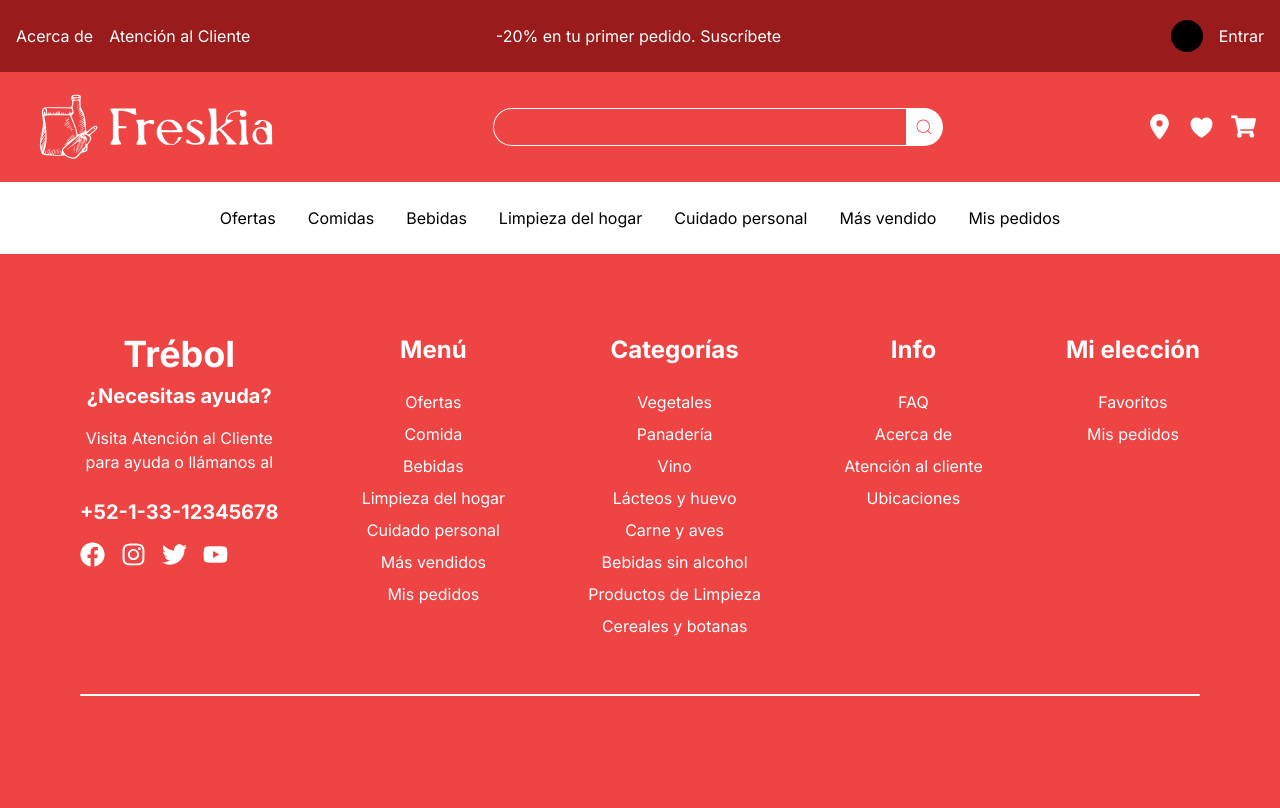
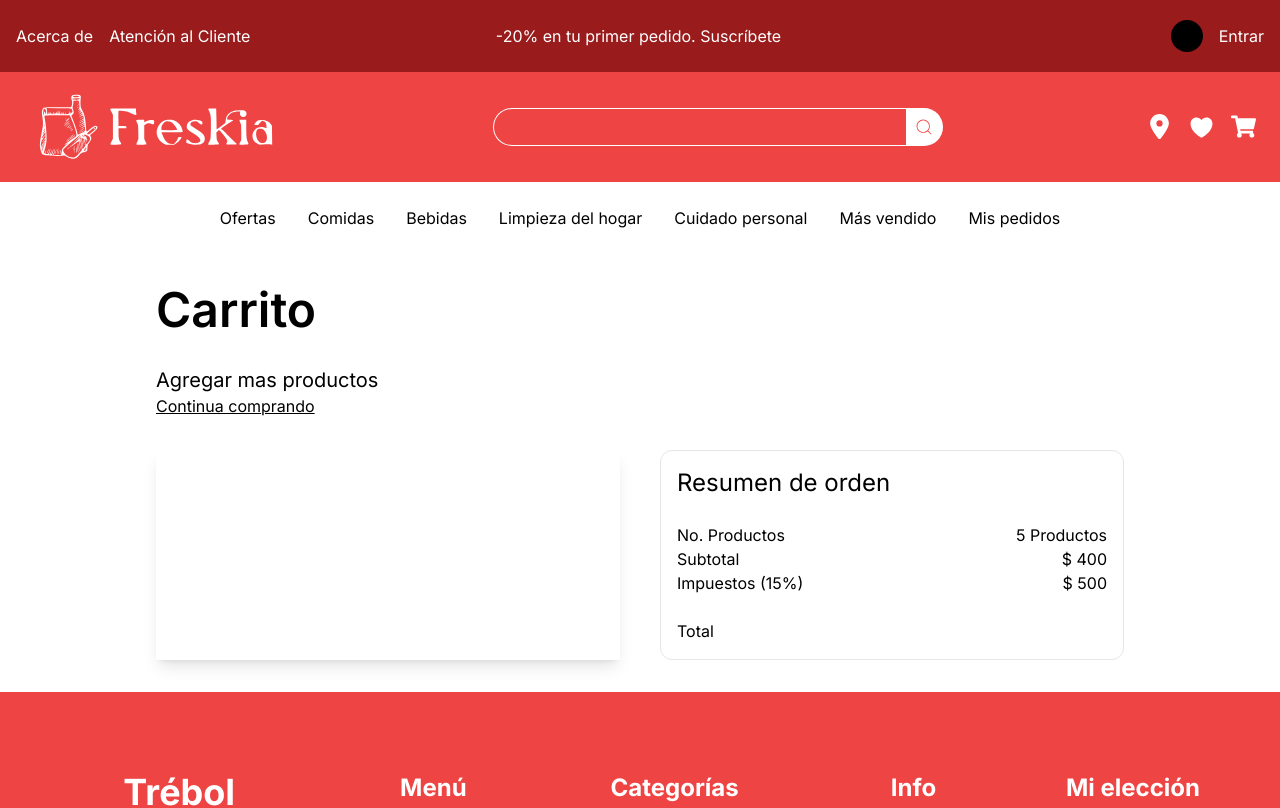
Before and after one commit to jwilliam96/supermarket, a Next.js app: page /cart in a window 1280 px wide. Shown: the top 808 px of the page. Built offline with nearby package versions, Linux system fonts and the light colour scheme.

Commit message:
cart page

```diff
--- a/src/app/(dashboard)/cart/page.tsx
+++ b/src/app/(dashboard)/cart/page.tsx
@@ -1,8 +1,28 @@
+import { CartOrder, CartProducts } from "@/components";
+import Link from "next/link";
 
 export default function CartPage() {
     return (
-        <div >
+        <div className="max-w-[1000px] mx-auto px-4">
 
+            <h2 className="text-5xl my-8 font-semibold">Carrito</h2>
+
+            <h3 className="text-xl">Agregar mas productos</h3>
+            <Link href={"/"} className="underline">Continua comprando</Link>
+
+            <div className="grid gap-10 my-8 md:grid-cols-2">
+
+                {/* PRODUCTOS  */}
+                <div className="shadow-lg">
+                    <CartProducts />
+                </div>
+
+                {/* ORDEN DE COMPRA */}
+                <div>
+                    <CartOrder />
+                </div>
+
+            </div>
 
         </div>
     );
--- a/src/app/(dashboard)/layout.tsx
+++ b/src/app/(dashboard)/layout.tsx
@@ -7,10 +7,12 @@ export default function Layout({
     children: React.ReactNode;
 }) {
     return (
-        <div className="relative">
+        <div className="relative flex flex-col min-h-screen">
             <CartModal />
             <TopMenu />
-            {children}
+            <div className="grow">
+                {children}
+            </div>
             <Footer />
         </div>
     );
--- /dev/null
+++ b/src/components/cart/CartOrder.tsx
@@ -0,0 +1,25 @@
+
+export function CartOrder() {
+    return (
+        <div className=" border rounded-xl p-4">
+            <h3 className="text-2xl">Resumen de orden</h3>
+
+            <div className="my-6 grid grid-cols-2">
+                <span>No. Productos</span>
+                <span className="text-right">5 Productos</span>
+
+                <span>Subtotal</span>
+                <span className="text-right">$ 400</span>
+
+                <span>Impuestos (15%)</span>
+                <span className="text-right">$ 500</span>
+
+            </div>
+
+            <div className="flex justify-between">
+                <span>Total</span><span></span>
+            </div>
+
+        </div>
+    )
+}
--- /dev/null
+++ b/src/components/cart/CartProducts.tsx
@@ -0,0 +1,51 @@
+"use client"
+
+import { cartStore } from "@/store/cartStore"
+import Image from "next/image"
+import { IconDelete } from "../icons/Icons"
+import Link from "next/link"
+
+
+export function CartProducts() {
+
+    const cartProduct = cartStore(state => state.cartState)
+    const deleteCart = cartStore(state => state.deleteCart)
+    const incrementQuantity = cartStore(state => state.addCart)
+    const decrementQuantity = cartStore(state => state.decrementCart)
+
+    return (
+        <div className="px-4 grow overflow-auto">
+            {/* PRODUCTOS  */}
+            {
+                cartProduct.slice().reverse().map(cart => (
+                    <div key={cart.product.id} className="flex items-center py-4 border-b ">
+                        <figure className="relative w-[100px] min-h-[100px] shrink-0 ">
+                            <Image
+                                src={cart.product.image}
+                                alt={cart.product.description}
+                                fill
+                                className="object-cover"
+                            />
+                        </figure>
+
+                        <div className="px-4 grow space-y-2">
+                            <Link href={`/product/${cart.product.id}`} className="underline block">{cart.product.title}</Link>
+                            <span className={`text-xl ${cart.product.offer ? "text-red-500/70 italic line-through mr-2" : "text-green-700"}`}>$ {cart.product.price}</span>
+                            {cart.product.offer && <span className="text-green-700 text-xl">  ${(cart.product.price - (cart.product.price * 0.20)).toFixed(2)}</span>}
+
+                            <div className='flex items-center gap-2'>
+                                <button className=' bg-gray-800 px-2.5 py-[1px] rounded-full text-white' onClick={() => decrementQuantity(cart.product, 1)}>-</button>
+                                <span className='border px-7'>{cart.quantity}</span>
+                                <button className=' bg-gray-800 px-2 pb-0.5 rounded-full text-white' onClick={() => incrementQuantity(cart.product, 1)}>+</button>
+                            </div>
+                        </div>
+                        <div onClick={() => deleteCart(cart.product.id)} className="cursor-pointer">
+                            <IconDelete className="text-red-500" />
+                        </div>
+                    </div>
+                ))
+            }
+
+        </div>
+    )
+}
--- a/src/components/index.ts
+++ b/src/components/index.ts
@@ -1,7 +1,9 @@
+export { IconCarrito, IconCorazon, IconDelete } from "./icons/Icons"
 export { SwiperContainer } from "./swiper/SwiperContainer"
+export { CartProducts } from "./cart/CartProducts"
 export { SwiperCard } from "./swiper/SwiperCard"
+export { CartOrder } from "./cart/CartOrder"
 export { CardProduct } from "./CardProduct"
 export { Counter } from "./Counter"
 export { Button } from "./Button"
 export { Title } from "./Title"
-export { IconCarrito, IconCorazon, IconDelete } from "./icons/Icons"
--- a/src/store/cartStore.ts
+++ b/src/store/cartStore.ts
@@ -12,6 +12,12 @@ interface Cart {
     addCart: (data: Product, quantity: number) => void;
     decrementCart: (data: Product, quantity: number) => void
     deleteCart: (id: string) => void;
+    getTotal: () => {
+        items: number
+        subTotal: number
+        porcentaje: number
+        total: number
+    }
 
     isCart: boolean
     changeCart: () => void
@@ -19,8 +25,30 @@ interface Cart {
 
 export const cartStore = create<Cart>()(
     persist(
-        (set) => ({
+        (set, get) => ({
             cartState: [],
+
+            getTotal: () => {
+                const { cartState } = get()
+
+                const account: number[] = []
+                cartState.map(item => {
+                    const { product } = item
+                    let price = product.price
+                    if (product.offer) {
+                        price = product.price - (product.price * 0.20)
+                    }
+                    account.push(price * item.quantity)
+                })
+
+                const items = cartState.length
+                const subTotal = account.reduce((p, s) => p + s, 0)
+                const porcentaje = subTotal * 0.15
+                const total = subTotal + porcentaje
+
+                return { subTotal, porcentaje, total, items }
+            },
+
             addCart: (data, quantity = 1) => set((state) => {
 
                 // busca que el producto exista por medio del id
--- a/src/ui/topMenu/CartModal.tsx
+++ b/src/ui/topMenu/CartModal.tsx
@@ -1,33 +1,17 @@
 "use client"
 
 import { IoIosArrowForward } from "react-icons/io"
-import { Button, IconDelete } from "@/components"
 import { cartStore } from "@/store/cartStore"
-import Image from "next/image"
+import { Button, CartProducts } from "@/components"
 import Link from "next/link"
 
 
 export default function CartModal() {
 
-    const cartProduct = cartStore(state => state.cartState)
     const changeCart = cartStore(state => state.changeCart)
     const isCart = cartStore(state => state.isCart)
-    const deleteCart = cartStore(state => state.deleteCart)
-    const incrementQuantity = cartStore(state => state.addCart)
-    const decrementQuantity = cartStore(state => state.decrementCart)
 
-    const account: number[] = []
-    cartProduct.map(item => {
-        const { product } = item
-        let price = product.price
-        if (product.offer) {
-            price = product.price - (product.price * 0.20)
-        }
-
-        account.push(price * item.quantity)
-    })
-
-    const subTotal = account.reduce((p, s) => p + s, 0)
+    const subTotal = cartStore(state => state.getTotal().subTotal)
 
     return (
         <div>
@@ -46,42 +30,11 @@ export default function CartModal() {
                     <h2 className=" text-center">Carrito</h2>
                 </div>
 
-                <div className="px-4 py-4 grow overflow-auto">
-                    {/* PRODUCTOS  */}
-                    {
-                        cartProduct.slice().reverse().map(cart => (
-                            <div key={cart.product.id} className="flex items-center py-4 border-b">
-                                <figure className="relative w-[100px] min-h-[100px] shrink-0 ">
-                                    <Image
-                                        src={cart.product.image}
-                                        alt={cart.product.description}
-                                        fill
-                                        className="object-cover"
-                                    />
-                                </figure>
-
-                                <div className="px-4 grow space-y-2">
-                                    <h3>{cart.product.title}</h3>
-                                    <span className={`text-xl ${cart.product.offer ? "text-red-500/70 italic line-through mr-2" : "text-green-700"}`}>$ {cart.product.price}</span>
-                                    {cart.product.offer && <span className="text-green-700 text-xl">  ${(cart.product.price - (cart.product.price * 0.20)).toFixed(2)}</span>}
-
-                                    <div className='flex items-center gap-2'>
-                                        <button className=' bg-gray-800 px-2.5 py-[1px] rounded-full text-white' onClick={() => decrementQuantity(cart.product, 1)}>-</button>
-                                        <span className='border px-7'>{cart.quantity}</span>
-                                        <button className=' bg-gray-800 px-2 pb-0.5 rounded-full text-white' onClick={() => incrementQuantity(cart.product, 1)}>+</button>
-                                    </div>
-                                </div>
-                                <div onClick={() => deleteCart(cart.product.id)} className="cursor-pointer">
-                                    <IconDelete className="text-red-500" />
-                                </div>
-                            </div>
-                        ))
-                    }
-
-                </div>
+                {/* CART PRODUCTS  */}
+                <CartProducts />
 
                 {/* SUBTOTAL  */}
-                <div className="px-6 pt-6 ">
+                <div className="px-6 pt-8 ">
                     <p className="text-3xl font-bold text-gray-700">Subtotal: <span className="text-3xl font-semibold text-green-700">$ {subTotal.toFixed(2)}</span></p>
 
 
```
